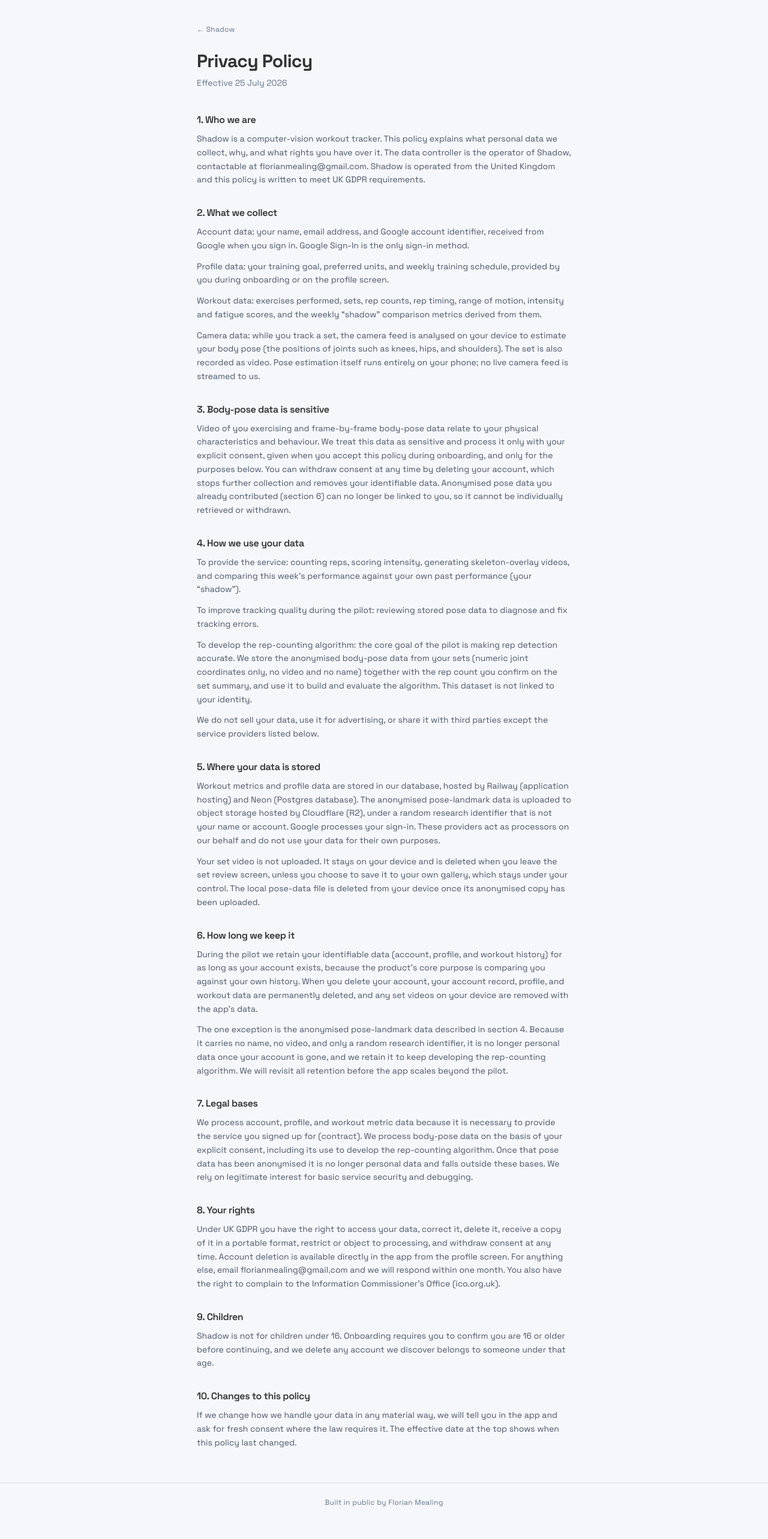
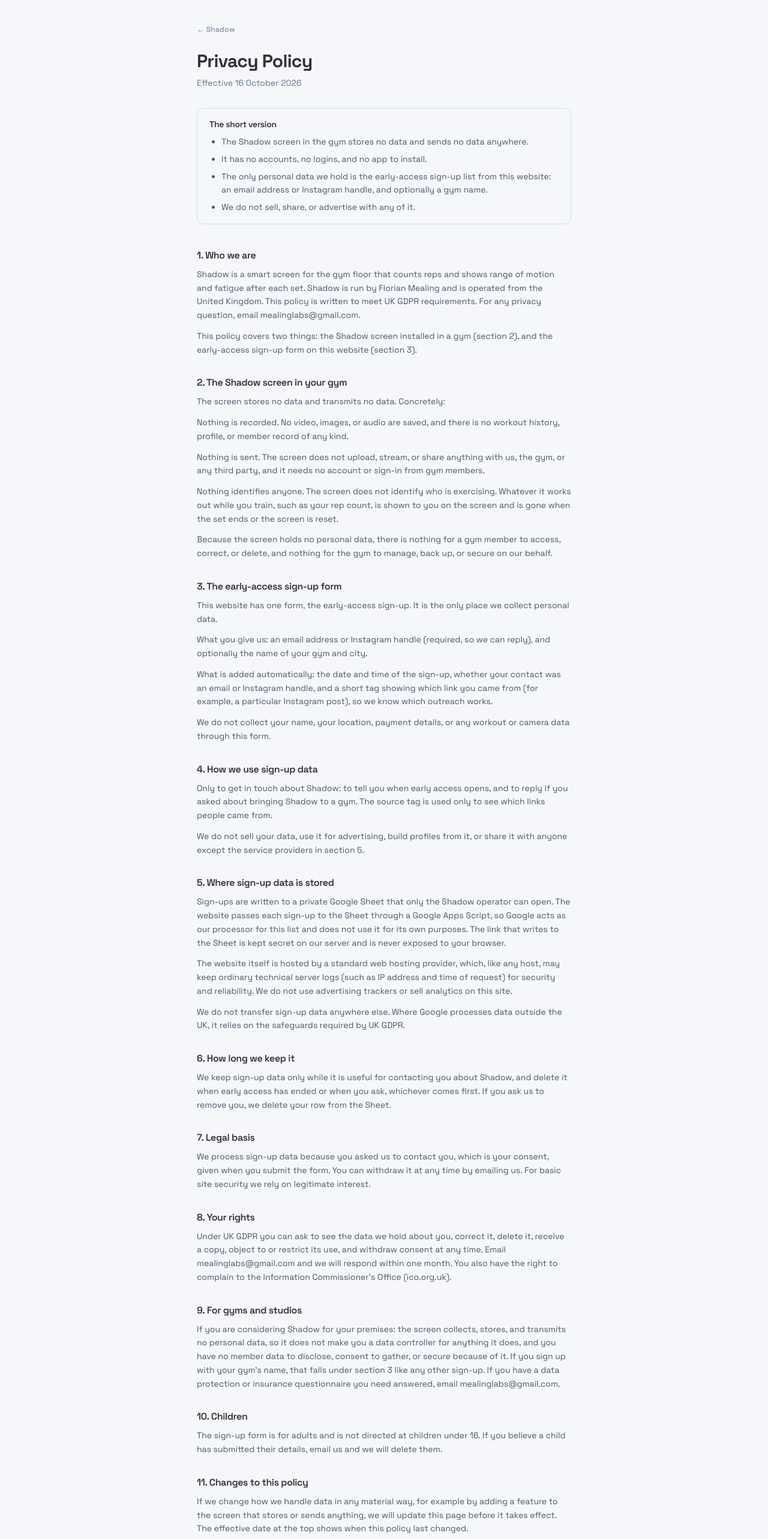
Before and after one commit to fmealing/Portfolio, a Next.js app: page /shadow/privacy-policy in a window 1280 px wide. Shown: the part 20-2586 px from the top of the page at 60% size. Before the commit the page ends 2557 px from the top, so only its background shows below. Built offline with nearby package versions, Linux system fonts and the light colour scheme.

Commit message:
[Feat] Added a new privacy policy

```diff
--- a/app/shadow/privacy-policy/page.tsx
+++ b/app/shadow/privacy-policy/page.tsx
@@ -1,48 +1,60 @@
 export const metadata = {
   title: "Privacy Policy — Shadow",
-  description: "How Shadow collects, uses, and protects your data.",
+  description:
+    "Shadow's gym screen stores and transmits no data. The only data we hold is the early-access sign-up list.",
 };
+
+const summary: string[] = [
+  "The Shadow screen in the gym stores no data and sends no data anywhere.",
+  "It has no accounts, no logins, and no app to install.",
+  "The only personal data we hold is the early-access sign-up list from this website: an email address or Instagram handle, and optionally a gym name.",
+  "We do not sell, share, or advertise with any of it.",
+];
 
 const sections: { heading: string; body: string }[] = [
   {
     heading: "1. Who we are",
-    body: "Shadow is a computer-vision workout tracker. This policy explains what personal data we collect, why, and what rights you have over it. The data controller is the operator of Shadow, contactable at florianmealing@gmail.com. Shadow is operated from the United Kingdom and this policy is written to meet UK GDPR requirements.",
+    body: "Shadow is a smart screen for the gym floor that counts reps and shows range of motion and fatigue after each set. Shadow is run by Florian Mealing and is operated from the United Kingdom. This policy is written to meet UK GDPR requirements. For any privacy question, email mealinglabs@gmail.com.\n\nThis policy covers two things: the Shadow screen installed in a gym (section 2), and the early-access sign-up form on this website (section 3).",
   },
   {
-    heading: "2. What we collect",
-    body: "Account data: your name, email address, and Google account identifier, received from Google when you sign in. Google Sign-In is the only sign-in method.\n\nProfile data: your training goal, preferred units, and weekly training schedule, provided by you during onboarding or on the profile screen.\n\nWorkout data: exercises performed, sets, rep counts, rep timing, range of motion, intensity and fatigue scores, and the weekly “shadow” comparison metrics derived from them.\n\nCamera data: while you track a set, the camera feed is analysed on your device to estimate your body pose (the positions of joints such as knees, hips, and shoulders). The set is also recorded as video. Pose estimation itself runs entirely on your phone; no live camera feed is streamed to us.",
+    heading: "2. The Shadow screen in your gym",
+    body: "The screen stores no data and transmits no data. Concretely:\n\nNothing is recorded. No video, images, or audio are saved, and there is no workout history, profile, or member record of any kind.\n\nNothing is sent. The screen does not upload, stream, or share anything with us, the gym, or any third party, and it needs no account or sign-in from gym members.\n\nNothing identifies anyone. The screen does not identify who is exercising. Whatever it works out while you train, such as your rep count, is shown to you on the screen and is gone when the set ends or the screen is reset.\n\nBecause the screen holds no personal data, there is nothing for a gym member to access, correct, or delete, and nothing for the gym to manage, back up, or secure on our behalf.",
   },
   {
-    heading: "3. Body-pose data is sensitive",
-    body: "Video of you exercising and frame-by-frame body-pose data relate to your physical characteristics and behaviour. We treat this data as sensitive and process it only with your explicit consent, given when you accept this policy during onboarding, and only for the purposes below. You can withdraw consent at any time by deleting your account, which stops further collection and removes your identifiable data. Anonymised pose data you already contributed (section 6) can no longer be linked to you, so it cannot be individually retrieved or withdrawn.",
+    heading: "3. The early-access sign-up form",
+    body: "This website has one form, the early-access sign-up. It is the only place we collect personal data.\n\nWhat you give us: an email address or Instagram handle (required, so we can reply), and optionally the name of your gym and city.\n\nWhat is added automatically: the date and time of the sign-up, whether your contact was an email or Instagram handle, and a short tag showing which link you came from (for example, a particular Instagram post), so we know which outreach works.\n\nWe do not collect your name, your location, payment details, or any workout or camera data through this form.",
   },
   {
-    heading: "4. How we use your data",
-    body: "To provide the service: counting reps, scoring intensity, generating skeleton-overlay videos, and comparing this week's performance against your own past performance (your “shadow”).\n\nTo improve tracking quality during the pilot: reviewing stored pose data to diagnose and fix tracking errors.\n\nTo develop the rep-counting algorithm: the core goal of the pilot is making rep detection accurate. We store the anonymised body-pose data from your sets (numeric joint coordinates only, no video and no name) together with the rep count you confirm on the set summary, and use it to build and evaluate the algorithm. This dataset is not linked to your identity.\n\nWe do not sell your data, use it for advertising, or share it with third parties except the service providers listed below.",
+    heading: "4. How we use sign-up data",
+    body: "Only to get in touch about Shadow: to tell you when early access opens, and to reply if you asked about bringing Shadow to a gym. The source tag is used only to see which links people came from.\n\nWe do not sell your data, use it for advertising, build profiles from it, or share it with anyone except the service providers in section 5.",
   },
   {
-    heading: "5. Where your data is stored",
-    body: "Workout metrics and profile data are stored in our database, hosted by Railway (application hosting) and Neon (Postgres database). The anonymised pose-landmark data is uploaded to object storage hosted by Cloudflare (R2), under a random research identifier that is not your name or account. Google processes your sign-in. These providers act as processors on our behalf and do not use your data for their own purposes.\n\nYour set video is not uploaded. It stays on your device and is deleted when you leave the set review screen, unless you choose to save it to your own gallery, which stays under your control. The local pose-data file is deleted from your device once its anonymised copy has been uploaded.",
+    heading: "5. Where sign-up data is stored",
+    body: "Sign-ups are written to a private Google Sheet that only the Shadow operator can open. The website passes each sign-up to the Sheet through a Google Apps Script, so Google acts as our processor for this list and does not use it for its own purposes. The link that writes to the Sheet is kept secret on our server and is never exposed to your browser.\n\nThe website itself is hosted by a standard web hosting provider, which, like any host, may keep ordinary technical server logs (such as IP address and time of request) for security and reliability. We do not use advertising trackers or sell analytics on this site.\n\nWe do not transfer sign-up data anywhere else. Where Google processes data outside the UK, it relies on the safeguards required by UK GDPR.",
   },
   {
     heading: "6. How long we keep it",
-    body: "During the pilot we retain your identifiable data (account, profile, and workout history) for as long as your account exists, because the product's core purpose is comparing you against your own history. When you delete your account, your account record, profile, and workout data are permanently deleted, and any set videos on your device are removed with the app's data.\n\nThe one exception is the anonymised pose-landmark data described in section 4. Because it carries no name, no video, and only a random research identifier, it is no longer personal data once your account is gone, and we retain it to keep developing the rep-counting algorithm. We will revisit all retention before the app scales beyond the pilot.",
+    body: "We keep sign-up data only while it is useful for contacting you about Shadow, and delete it when early access has ended or when you ask, whichever comes first. If you ask us to remove you, we delete your row from the Sheet.",
   },
   {
-    heading: "7. Legal bases",
-    body: "We process account, profile, and workout metric data because it is necessary to provide the service you signed up for (contract). We process body-pose data on the basis of your explicit consent, including its use to develop the rep-counting algorithm. Once that pose data has been anonymised it is no longer personal data and falls outside these bases. We rely on legitimate interest for basic service security and debugging.",
+    heading: "7. Legal basis",
+    body: "We process sign-up data because you asked us to contact you, which is your consent, given when you submit the form. You can withdraw it at any time by emailing us. For basic site security we rely on legitimate interest.",
   },
   {
     heading: "8. Your rights",
-    body: "Under UK GDPR you have the right to access your data, correct it, delete it, receive a copy of it in a portable format, restrict or object to processing, and withdraw consent at any time. Account deletion is available directly in the app from the profile screen. For anything else, email florianmealing@gmail.com and we will respond within one month. You also have the right to complain to the Information Commissioner's Office (ico.org.uk).",
+    body: "Under UK GDPR you can ask to see the data we hold about you, correct it, delete it, receive a copy, object to or restrict its use, and withdraw consent at any time. Email mealinglabs@gmail.com and we will respond within one month. You also have the right to complain to the Information Commissioner's Office (ico.org.uk).",
   },
   {
-    heading: "9. Children",
-    body: "Shadow is not for children under 16. Onboarding requires you to confirm you are 16 or older before continuing, and we delete any account we discover belongs to someone under that age.",
+    heading: "9. For gyms and studios",
+    body: "If you are considering Shadow for your premises: the screen collects, stores, and transmits no personal data, so it does not make you a data controller for anything it does, and you have no member data to disclose, consent to gather, or secure because of it. If you sign up with your gym's name, that falls under section 3 like any other sign-up. If you have a data protection or insurance questionnaire you need answered, email mealinglabs@gmail.com.",
   },
   {
-    heading: "10. Changes to this policy",
-    body: "If we change how we handle your data in any material way, we will tell you in the app and ask for fresh consent where the law requires it. The effective date at the top shows when this policy last changed.",
+    heading: "10. Children",
+    body: "The sign-up form is for adults and is not directed at children under 16. If you believe a child has submitted their details, email us and we will delete them.",
+  },
+  {
+    heading: "11. Changes to this policy",
+    body: "If we change how we handle data in any material way, for example by adding a feature to the screen that stores or sends anything, we will update this page before it takes effect. The effective date at the top shows when this policy last changed.",
   },
 ];
 
@@ -63,7 +75,20 @@
         <h1 className="mt-6 text-2xl md:text-3xl font-extrabold tracking-tight text-[var(--sh-ink)]">
           Privacy Policy
         </h1>
-        <p className="mt-2 text-[var(--sh-muted)] text-sm">Effective 25 July 2026</p>
+        <p className="mt-2 text-[var(--sh-muted)] text-sm">Effective 16 October 2026</p>
+
+        <div className="mt-8 rounded-xl border border-[var(--sh-line)] px-5 py-4">
+          <p className="text-[var(--sh-ink)] text-sm font-semibold tracking-tight mb-2">
+            The short version
+          </p>
+          <ul className="flex flex-col gap-1.5 list-disc pl-5">
+            {summary.map((line) => (
+              <li key={line} className="text-[#4B5768] text-sm leading-relaxed">
+                {line}
+              </li>
+            ))}
+          </ul>
+        </div>
 
         <div className="mt-10 flex flex-col gap-8">
           {sections.map((section) => (
```
